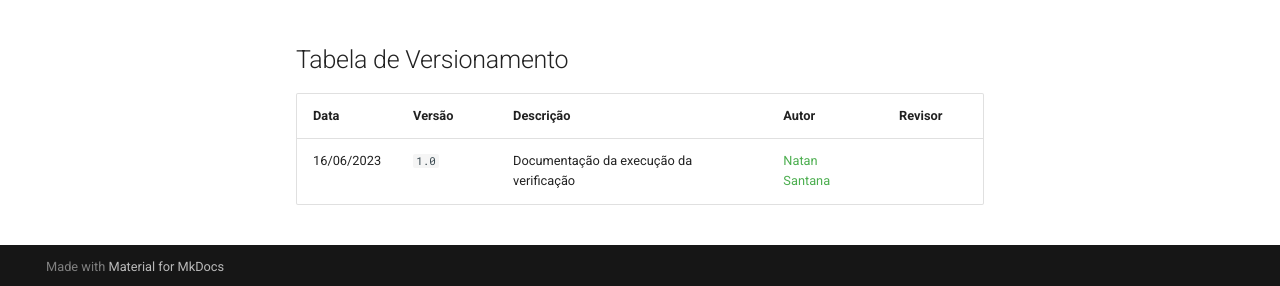
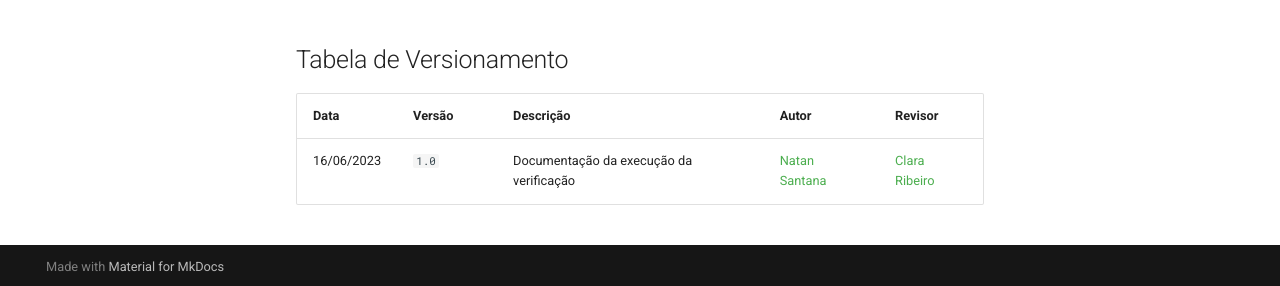
Before and after one commit to Requisitos-de-Software/2023.1-Letterboxd, an MkDocs documentation site: the page built from docs/Verificação e Validação/etapa4.md, in a window 1280 px wide and 900 px high, scrolled down 2927 px. Shown: the part 611-897 px from the top of the window. Built offline with MkDocs 1.6.1 and Material for MkDocs 9.7.7, drawn with Linux system fonts in a browser that asks for light colours.

Commit message:
adiciona revisão

```diff
--- a/docs/Verificação e Validação/etapa4.md
+++ b/docs/Verificação e Validação/etapa4.md
@@ -88,4 +88,4 @@ Quanto ao NFR Framework:
 
 | Data | Versão | Descrição | Autor | Revisor |
 | ---- | ------ | --------- | ----- | ------- |
-| 16/06/2023 | `1.0`  | Documentação da execução da verificação | [Natan Santana](https://github.com/Neitan2001) |  |
+| 16/06/2023 | `1.0`  | Documentação da execução da verificação | [Natan Santana](https://github.com/Neitan2001) | [Clara Ribeiro](https://github.com/clara-ribeiro) |
```
Also changed, not shown: docs/Verificação e Validação/planejamento.md (+1 -1 lines).
